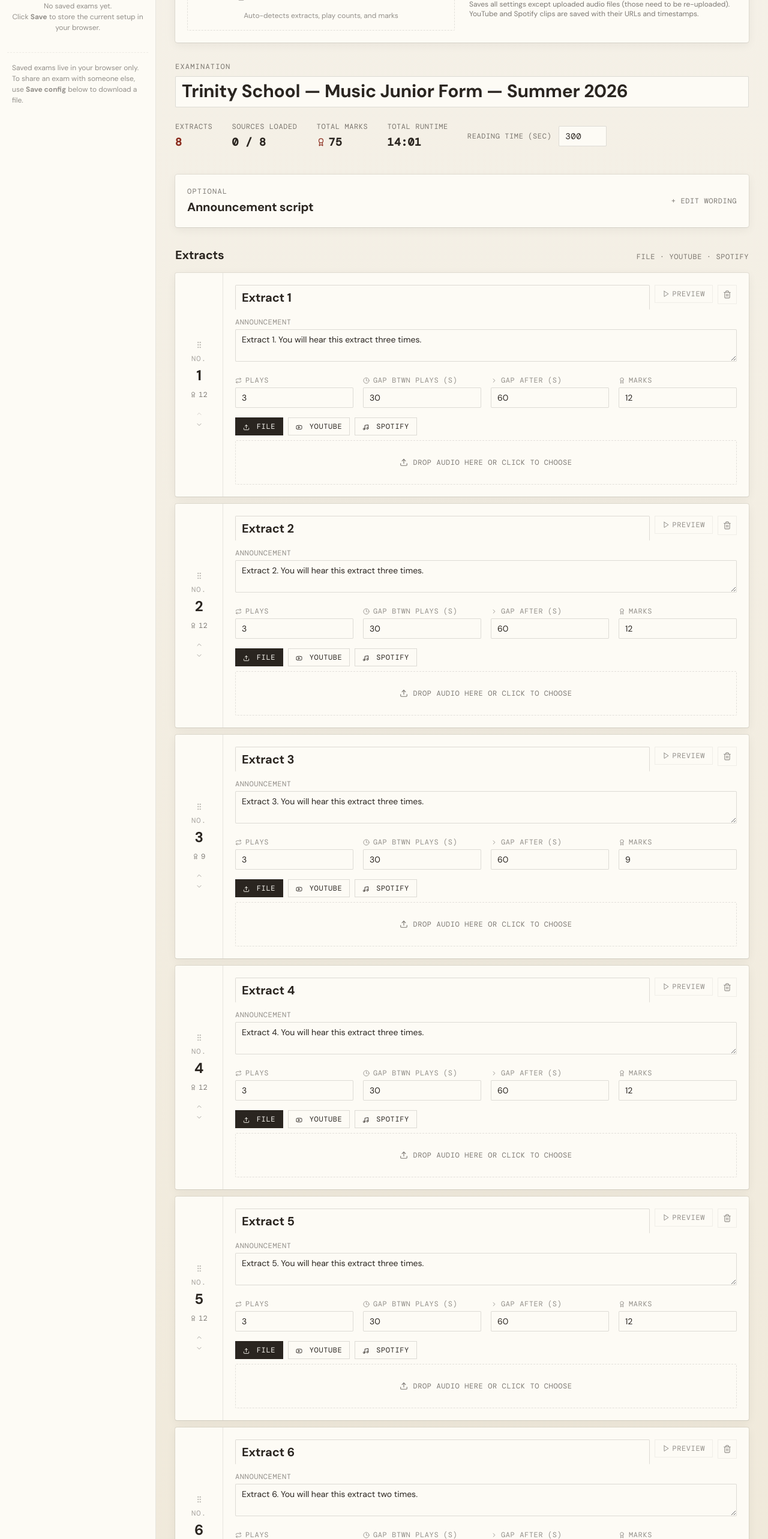
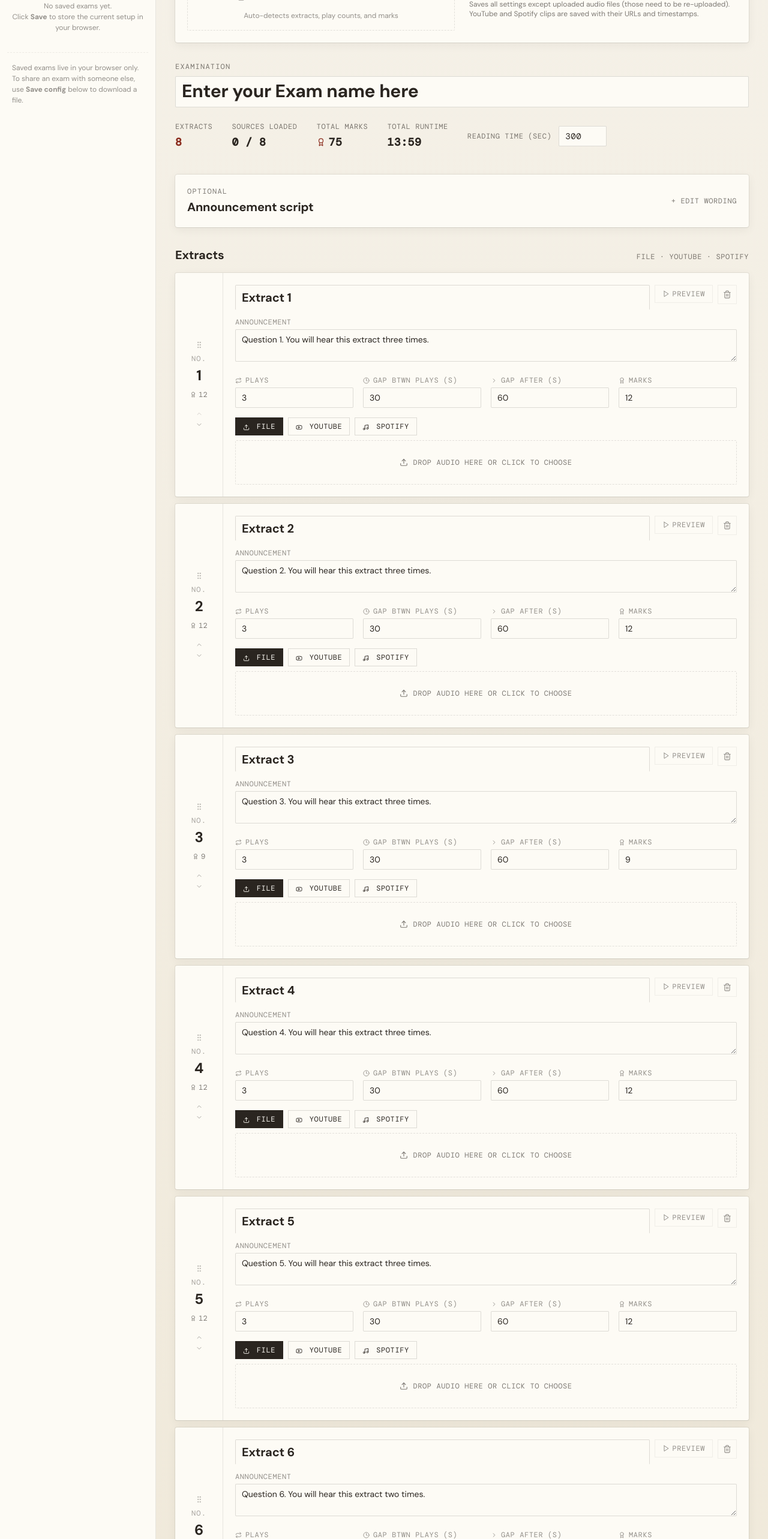
Before and after one commit to RichHoldsworth/aural-composer, a React (Vite) app: page / in a window 1280 px wide. Shown: the part 220-2786 px from the top of the page at 60% size. Built offline with nearby package versions, Linux system fonts and the light colour scheme.

Commit message:
Update App.jsx

```diff
--- a/src/App.jsx
+++ b/src/App.jsx
@@ -3,14 +3,14 @@ import { Upload, Play, Pause, Download, Music, Trash2, Clock, Repeat, FileAudio,
 
 // ===== Default exam =====
 const DEFAULT_QUESTIONS = [
-  { id: 1, label: 'Extract 1', plays: 3, gapBetweenPlays: 30, gapAfter: 60, marks: 12, intro: 'Extract 1. You will hear this extract three times.', source: null },
-  { id: 2, label: 'Extract 2', plays: 3, gapBetweenPlays: 30, gapAfter: 60, marks: 12, intro: 'Extract 2. You will hear this extract three times.', source: null },
-  { id: 3, label: 'Extract 3', plays: 3, gapBetweenPlays: 30, gapAfter: 60, marks: 9, intro: 'Extract 3. You will hear this extract three times.', source: null },
-  { id: 4, label: 'Extract 4', plays: 3, gapBetweenPlays: 30, gapAfter: 60, marks: 12, intro: 'Extract 4. You will hear this extract three times.', source: null },
-  { id: 5, label: 'Extract 5', plays: 3, gapBetweenPlays: 30, gapAfter: 60, marks: 12, intro: 'Extract 5. You will hear this extract three times.', source: null },
-  { id: 6, label: 'Extract 6', plays: 2, gapBetweenPlays: 20, gapAfter: 45, marks: 3, intro: 'Extract 6. You will hear this extract two times.', source: null },
-  { id: 7, label: 'Extract 7', plays: 3, gapBetweenPlays: 25, gapAfter: 45, marks: 7, intro: 'Extract 7. You will hear this extract three times.', source: null },
-  { id: 8, label: 'Extract 8', plays: 3, gapBetweenPlays: 25, gapAfter: 30, marks: 8, intro: 'Extract 8. You will hear this extract three times. This is the final extract.', source: null },
+  { id: 1, label: 'Extract 1', plays: 3, gapBetweenPlays: 30, gapAfter: 60, marks: 12, intro: 'Question 1. You will hear this extract three times.', source: null },
+  { id: 2, label: 'Extract 2', plays: 3, gapBetweenPlays: 30, gapAfter: 60, marks: 12, intro: 'Question 2. You will hear this extract three times.', source: null },
+  { id: 3, label: 'Extract 3', plays: 3, gapBetweenPlays: 30, gapAfter: 60, marks: 9, intro: 'Question 3. You will hear this extract three times.', source: null },
+  { id: 4, label: 'Extract 4', plays: 3, gapBetweenPlays: 30, gapAfter: 60, marks: 12, intro: 'Question 4. You will hear this extract three times.', source: null },
+  { id: 5, label: 'Extract 5', plays: 3, gapBetweenPlays: 30, gapAfter: 60, marks: 12, intro: 'Question 5. You will hear this extract three times.', source: null },
+  { id: 6, label: 'Extract 6', plays: 2, gapBetweenPlays: 20, gapAfter: 45, marks: 3, intro: 'Question 6. You will hear this extract two times.', source: null },
+  { id: 7, label: 'Extract 7', plays: 3, gapBetweenPlays: 25, gapAfter: 45, marks: 7, intro: 'Question 7. You will hear this extract three times.', source: null },
+  { id: 8, label: 'Extract 8', plays: 3, gapBetweenPlays: 25, gapAfter: 30, marks: 8, intro: 'Question 8. You will hear this extract three times.', source: null },
 ];
 
 const DEFAULT_SCRIPT = {
@@ -273,7 +273,7 @@ function loadYouTubeAPI() {
 export default function App() {
   const [questions, setQuestions] = useState(DEFAULT_QUESTIONS);
   const [readingTime, setReadingTime] = useState(300);
-  const [examTitle, setExamTitle] = useState('Trinity School — Music Junior Form — Summer 2026');
+  const [examTitle, setExamTitle] = useState('Enter your Exam name here');
   const [script, setScript] = useState(DEFAULT_SCRIPT);
   const [showScript, setShowScript] = useState(false);
 
```
